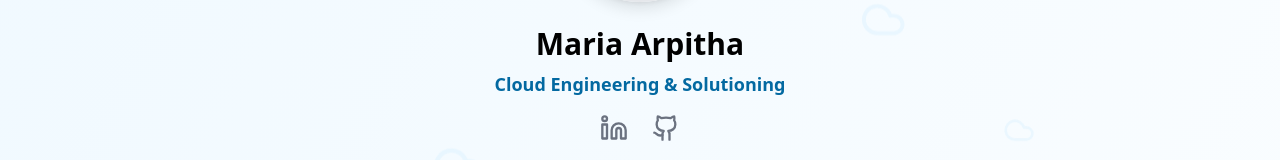
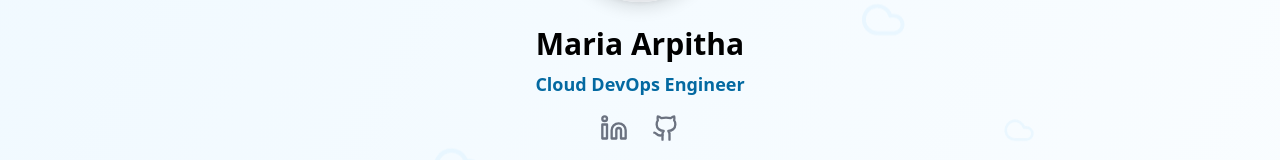
Before and after one commit to arpithaoncloud9/arpithaoncloud9.github.io, a React (Vite) app: page / in a window 1280 px wide. Shown: the part 259-419 px from the top of the page. Built offline with nearby package versions, Linux system fonts and the light colour scheme.

Commit message:
🔧 add cloudops certification

```diff
--- a/src/App.jsx
+++ b/src/App.jsx
@@ -39,7 +39,7 @@ export default function App() {
             animate={{ opacity: 1, y: 0 }}
             transition={{ duration: 0.4, ease: 'easeOut' }}
           >
-            Cloud Engineering & Solutioning
+            Cloud DevOps Engineer
           </motion.h4>
           <div className="flex space-x-6 mt-4">
             <a href="https://www.linkedin.com/in/maria-arpitha/" target="_blank" rel="noopener noreferrer" aria-label="LinkedIn Profile">
```
Also changed, not shown: public/images/aws-certified-cloudops-engineer-associate.png (added).
